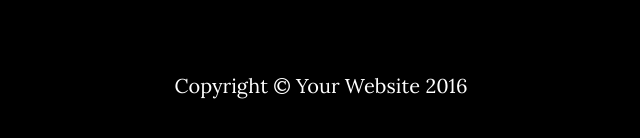
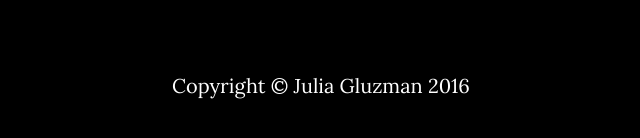
Before and after one commit to jugz/jugz.github.io, a website: page index.html in a window 1280 px wide. Shown: the part 2467-2605 px from the top of the page, 319-959 px from the left. Drawn offline with nearby package versions, Linux system fonts and the light colour scheme; a script that the page names is missing.

Commit message:
fixed contact

```diff
--- a/index.html
+++ b/index.html
@@ -131,7 +131,7 @@ Brookline, MA 02446 <br />
 
     <footer>
         <div class="container text-center">
-            <p>Copyright &copy; Your Website 2016</p>
+            <p>Copyright &copy; Julia Gluzman 2016</p>
         </div>
     </footer>
 
```
